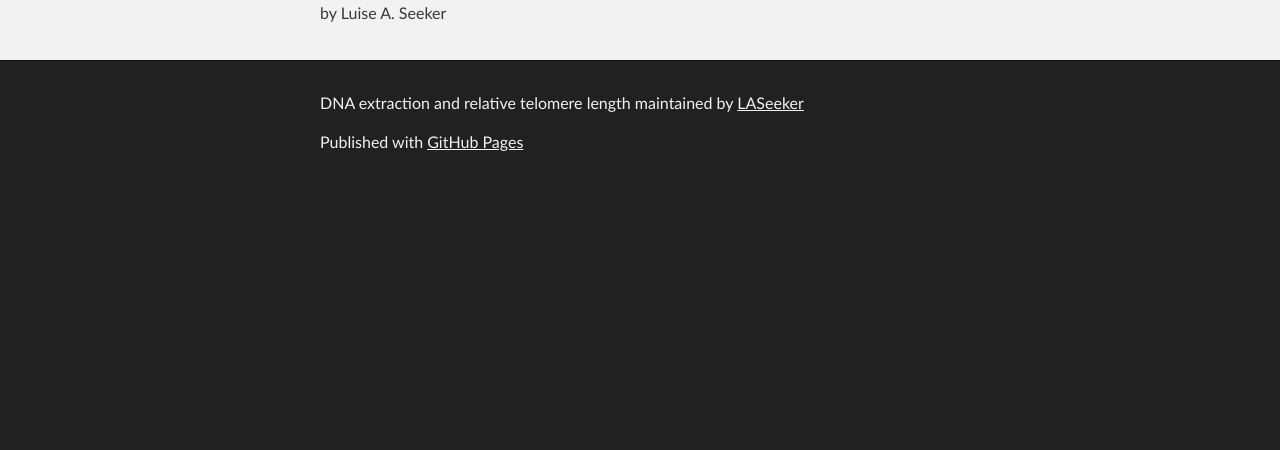
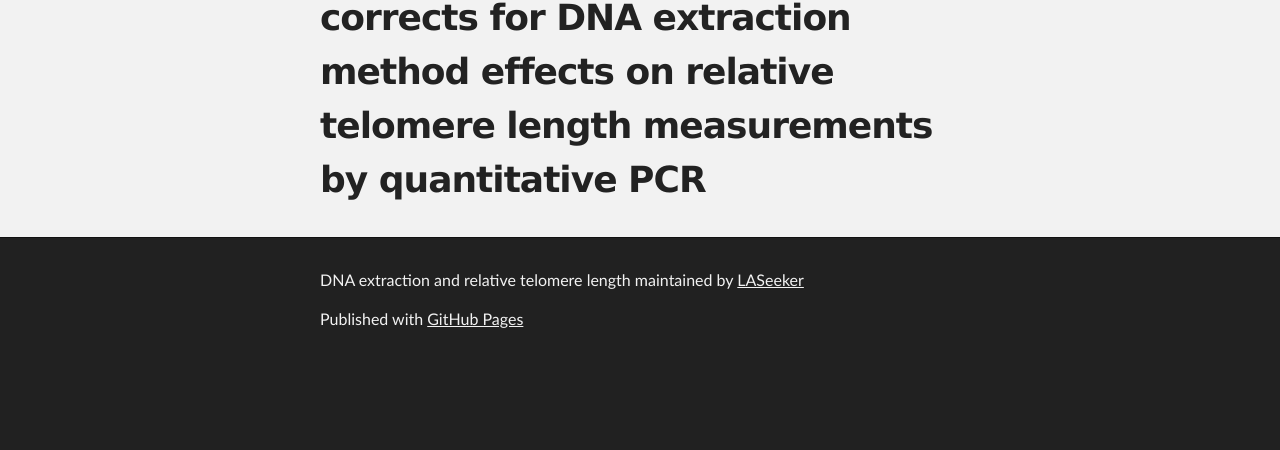
Before and after one commit to LASeeker/DNAextractionTelomeres, a plain HTML site: page index.html in a window 1280 px wide. Shown: the part 350-800 px from the top of the page. Drawn offline with Linux system fonts and the light colour scheme.

Commit message:
Create gh-pages branch via GitHub

```diff
--- a/index.html
+++ b/index.html
@@ -32,9 +32,7 @@
     <div id="main_content_wrap" class="outer">
       <section id="main_content" class="inner">
         <h1>
-<a id="dnaextractiontelomeres" class="anchor" href="#dnaextractiontelomeres" aria-hidden="true"><span aria-hidden="true" class="octicon octicon-link"></span></a>DNAextractionTelomeres</h1>
-
-<p>by Luise A. Seeker</p>
+<a id="method-specific-calibration-corrects-for-dna-extraction-method-effects-on-relative-telomere-length-measurements-by-quantitative-pcr" class="anchor" href="#method-specific-calibration-corrects-for-dna-extraction-method-effects-on-relative-telomere-length-measurements-by-quantitative-pcr" aria-hidden="true"><span aria-hidden="true" class="octicon octicon-link"></span></a>Method specific calibration corrects for DNA extraction method effects on relative telomere length measurements by quantitative PCR</h1>
       </section>
     </div>
 
--- a/params.json
+++ b/params.json
@@ -1,6 +1,6 @@
 {
   "name": "DNA extraction and relative telomere length",
   "tagline": "",
-  "body": "# DNAextractionTelomeres\r\n\r\nby Luise A. Seeker\r\n",
+  "body": "# Method specific calibration corrects for DNA extraction method effects on relative telomere length measurements by quantitative PCR\r\n\r\n\r\n",
   "note": "Don't delete this file! It's used internally to help with page regeneration."
 }
```
